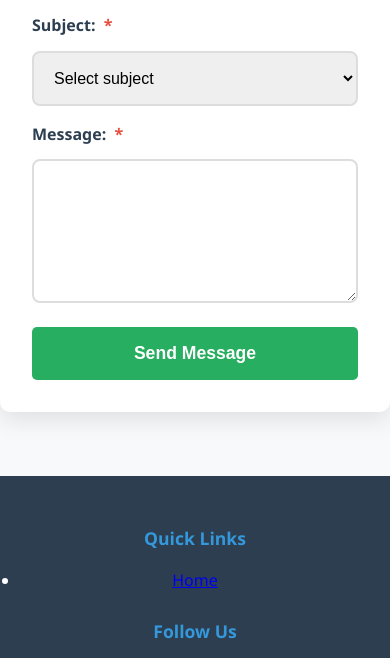
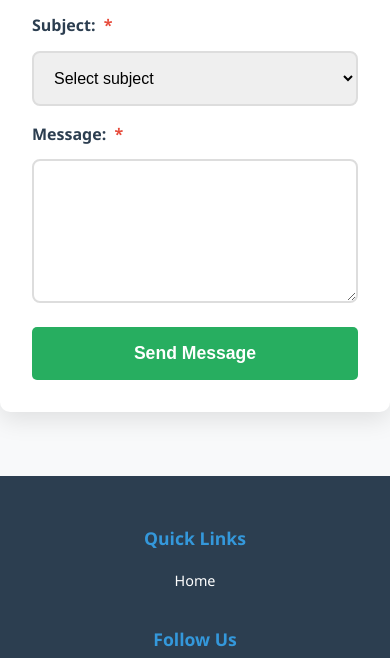
Before and after one commit to TarikZd/essaouira-kaouki-surf, a plain HTML site: page contact.html in a window 390 px wide. Shown: the part 556-1214 px from the top of the page. Drawn offline with Linux system fonts and the light colour scheme.

Commit message:
Fix footer CSS styling for Quick Links section
- Added proper styling for footer section unordered lists
- Removed default list styling and padding
- Added hover effects for footer links
- Improved spacing and typography for footer content
- Maintained responsive design for mobile devices

```diff
--- a/css/style.css
+++ b/css/style.css
@@ -524,6 +524,27 @@ footer {
     font-size: 1.2rem;
 }
 
+.footer-section ul {
+    list-style: none;
+    padding: 0;
+    margin: 0;
+}
+
+.footer-section ul li {
+    margin: 0.5rem 0;
+}
+
+.footer-section ul li a {
+    color: white;
+    text-decoration: none;
+    transition: color 0.3s ease;
+    font-size: 0.9rem;
+}
+
+.footer-section ul li a:hover {
+    color: #3498db;
+}
+
 .footer-section p {
     margin: 0.5rem 0;
     font-size: 0.9rem;
```
